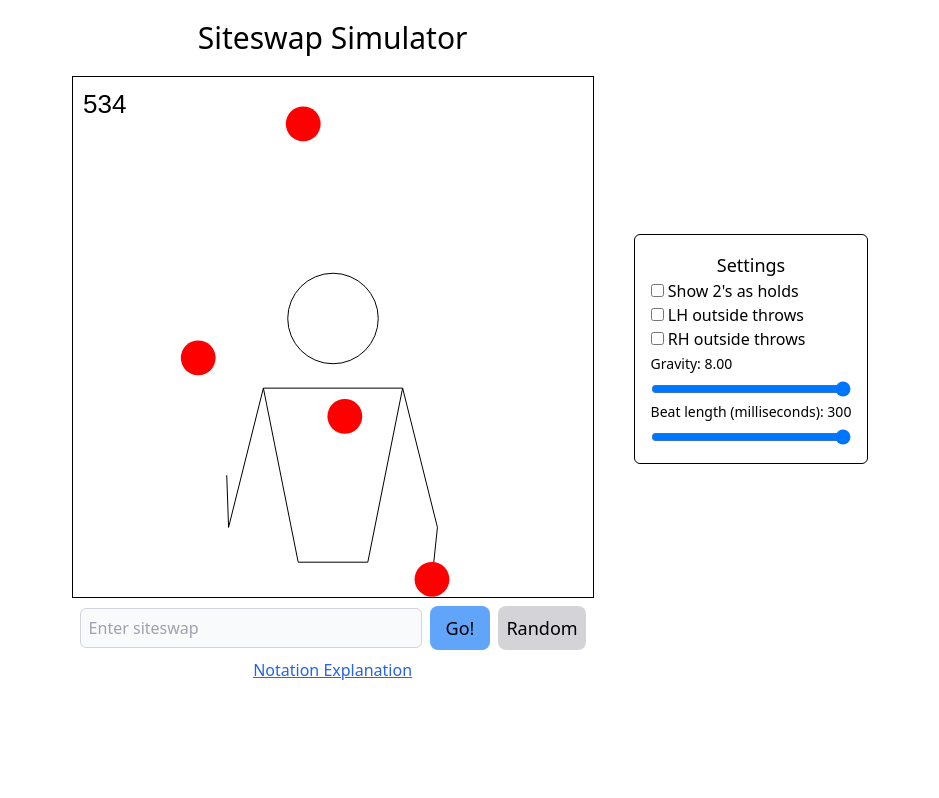
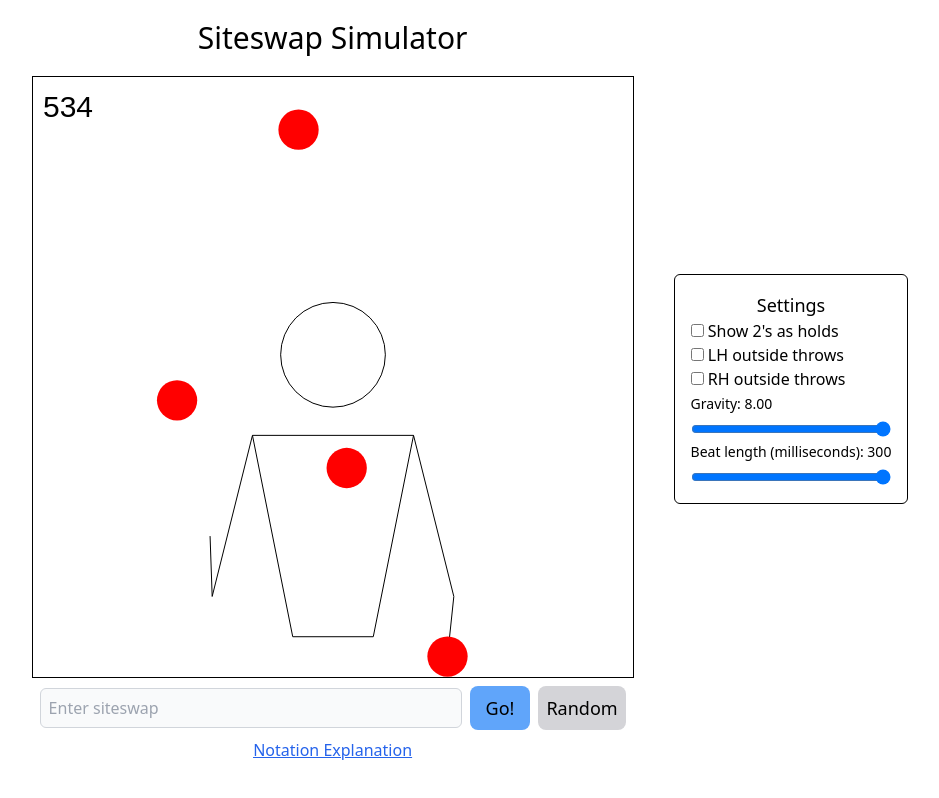
Before and after one commit to HuxleyBerry/siteswap-simulator-react, a Next.js app: page / in a window 1280 px wide. Shown: the whole page, without its empty margins (150-1089 px from the left). Built offline with nearby package versions, Linux system fonts and the light colour scheme.

Commit message:
use innerWidth instead of screen width

```diff
--- a/src/app/page.js
+++ b/src/app/page.js
@@ -12,8 +12,8 @@ export default function Home() {
   const [settings, setSettings] = useState({twoAsHolds: false, LHoutsideThrows: false, RHoutsideThrows: false, gravity: 0.0008, beatLength: 300})
 
   function setIdealCanvasWidth() {
-    const width = parseFloat(window.screen.width);
-    const height = parseFloat(window.screen.height);
+    const width = parseFloat(window.innerWidth);
+    const height = parseFloat(window.innerHeight);
     if (width < 616 || height < 680){
       setWidth(Math.min(width - 20, height - 80));
     } else {
--- a/src/components/siteswap-selector.jsx
+++ b/src/components/siteswap-selector.jsx
@@ -27,7 +27,7 @@ export default function SiteswapSelector({clickHandler}) {
     }
 
     return <div className="flex flex-row items-center justify-content">
-            <input value={input} placeholder={"Enter siteswap"} className={`w-full p-2 h-10 bg-gray-50 border ${inputHighlighted ? "outline outline-2 outline-offset-0 outline-red-400" : null} border-gray-300 ${inputHighlighted ? "text-red-400" : "text-gray-900"} text-md rounded-md`} onChange={(event) => setInput(event.target.value)} onClick={() => setInputHighlighted(false)}/>
+            <input value={input} placeholder={"Enter siteswap"} className={`w-full min-w-32 p-2 h-10 bg-gray-50 border ${inputHighlighted ? "outline outline-2 outline-offset-0 outline-red-400" : null} border-gray-300 ${inputHighlighted ? "text-red-400" : "text-gray-900"} text-md rounded-md`} onChange={(event) => setInput(event.target.value)} onClick={() => setInputHighlighted(false)}/>
             <button className='bg-blue-400 text-lg text-black px-4 py-2 rounded-lg mx-2' onClick={submitInput}>Go!</button>
             <button className='bg-zinc-300 text-lg text-black p-2 rounded-lg' onClick={getRandomSiteswap}>Random</button>
         </div>
```
